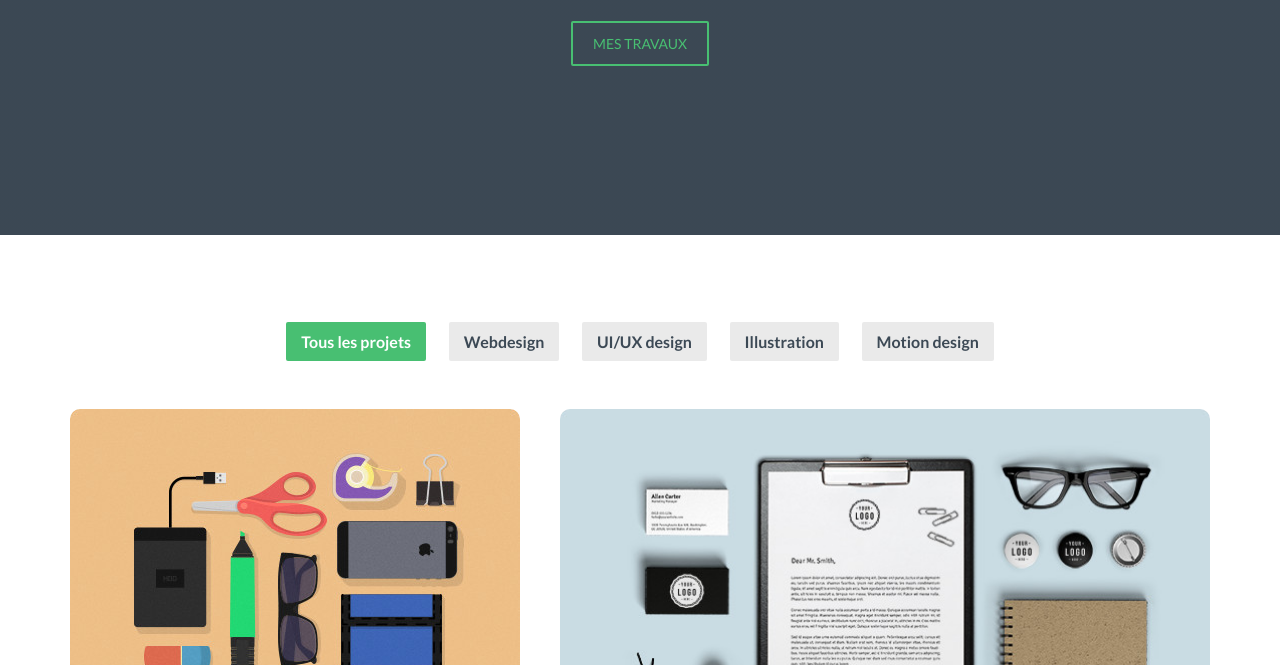
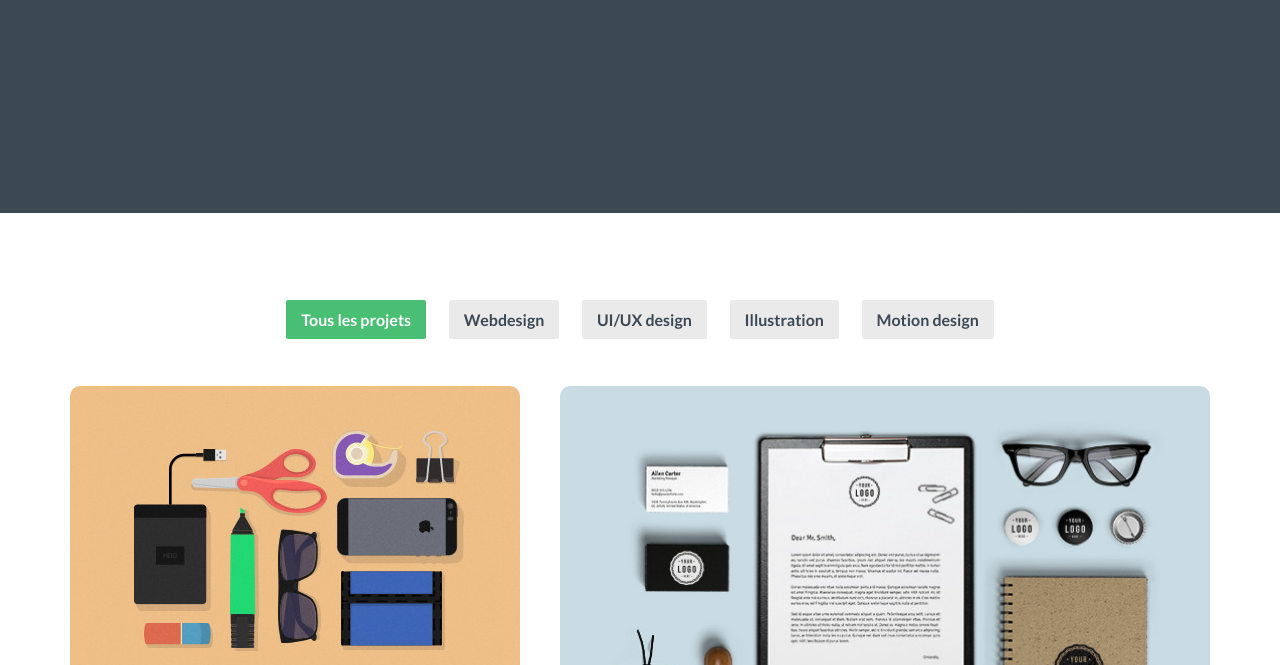
Before and after one commit to KateKharchenko/foliac-2, a plain HTML site: page index.html in a window 1280 px wide. Shown: the part 435-1100 px from the top of the page. Drawn offline with Linux system fonts and the light colour scheme; a web font is replaced by a local one.

Commit message:
Update index.html
remove button from first screen

```diff
--- a/index.html
+++ b/index.html
@@ -27,7 +27,6 @@
 		<div class="container text-center">
 			<h1 class="section__title">voici votre prochain portfolio</h1>
 			<h2 class="section__subtitle">un template psd simple et gratuit</h2>
-			<a href="" class="btn">mes travaux</a>
 		</div>
 	</section>
 	<section class="section">
```
